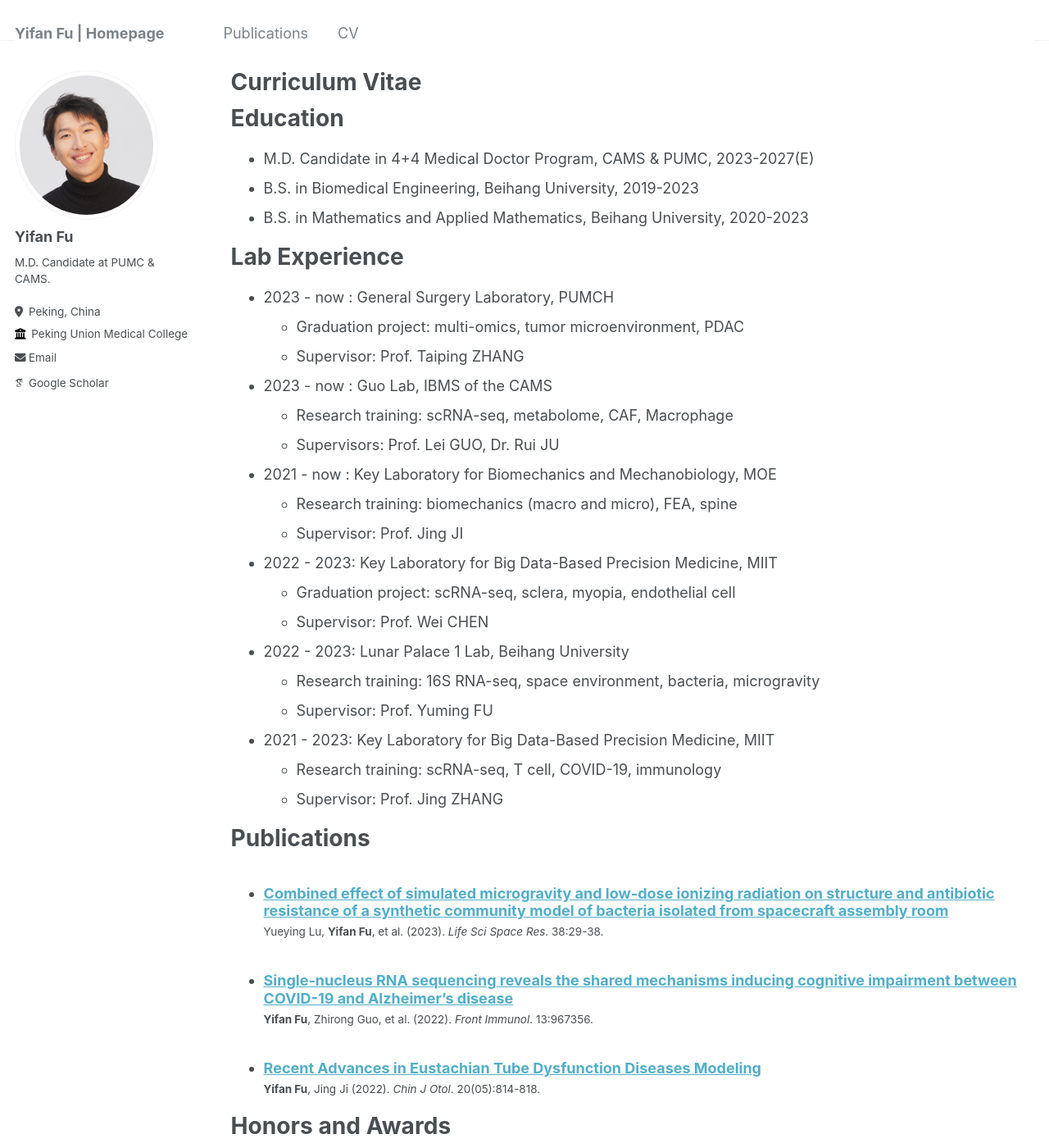
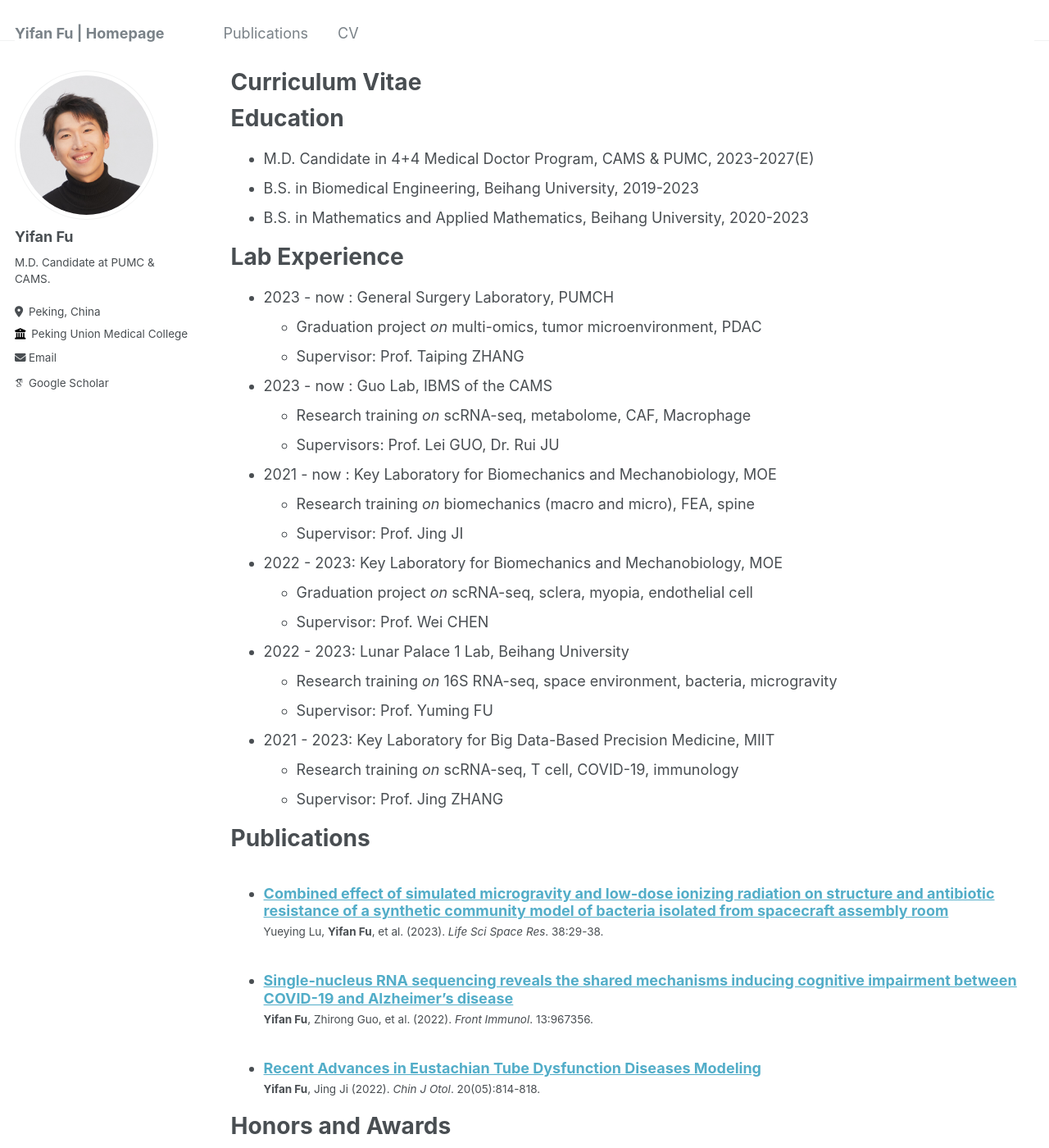
Before and after one commit to yifanfu01/yifanfu01.github.io, a Jekyll site: the page built from _pages/cv.md, in a window 1280 px wide and 1400 px high. Shown: the whole window at 82% size. Built offline with Jekyll 4.4.1, drawn with Linux system fonts in a browser that asks for light colours; some web fonts are replaced.

Commit message:
Update cv.md

```diff
--- a/_pages/cv.md
+++ b/_pages/cv.md
@@ -18,22 +18,22 @@ Education
 Lab Experience
 ======
 * 2023 - now : General Surgery Laboratory, PUMCH
-  * Graduation project: multi-omics, tumor microenvironment, PDAC
+  * Graduation project _on_ multi-omics, tumor microenvironment, PDAC
   * Supervisor: Prof. Taiping ZHANG
 * 2023 - now : Guo Lab, IBMS of the CAMS
-  * Research training: scRNA-seq, metabolome, CAF, Macrophage
+  * Research training _on_ scRNA-seq, metabolome, CAF, Macrophage
   * Supervisors: Prof. Lei GUO, Dr. Rui JU
 * 2021 - now : Key Laboratory for Biomechanics and Mechanobiology, MOE
-  * Research training: biomechanics (macro and micro), FEA, spine
+  * Research training _on_ biomechanics (macro and micro), FEA, spine
   * Supervisor: Prof. Jing JI
-* 2022 - 2023: Key Laboratory for Big Data-Based Precision Medicine, MIIT
-  * Graduation project: scRNA-seq, sclera, myopia, endothelial cell
+* 2022 - 2023: Key Laboratory for Biomechanics and Mechanobiology, MOE
+  * Graduation project _on_ scRNA-seq, sclera, myopia, endothelial cell
   * Supervisor: Prof. Wei CHEN
 * 2022 - 2023: Lunar Palace 1 Lab, Beihang University
-  * Research training: 16S RNA-seq, space environment, bacteria, microgravity
+  * Research training _on_ 16S RNA-seq, space environment, bacteria, microgravity
   * Supervisor: Prof. Yuming FU
 * 2021 - 2023: Key Laboratory for Big Data-Based Precision Medicine, MIIT
-  * Research training: scRNA-seq, T cell, COVID-19, immunology
+  * Research training _on_ scRNA-seq, T cell, COVID-19, immunology
   * Supervisor: Prof. Jing ZHANG
 
 
```
